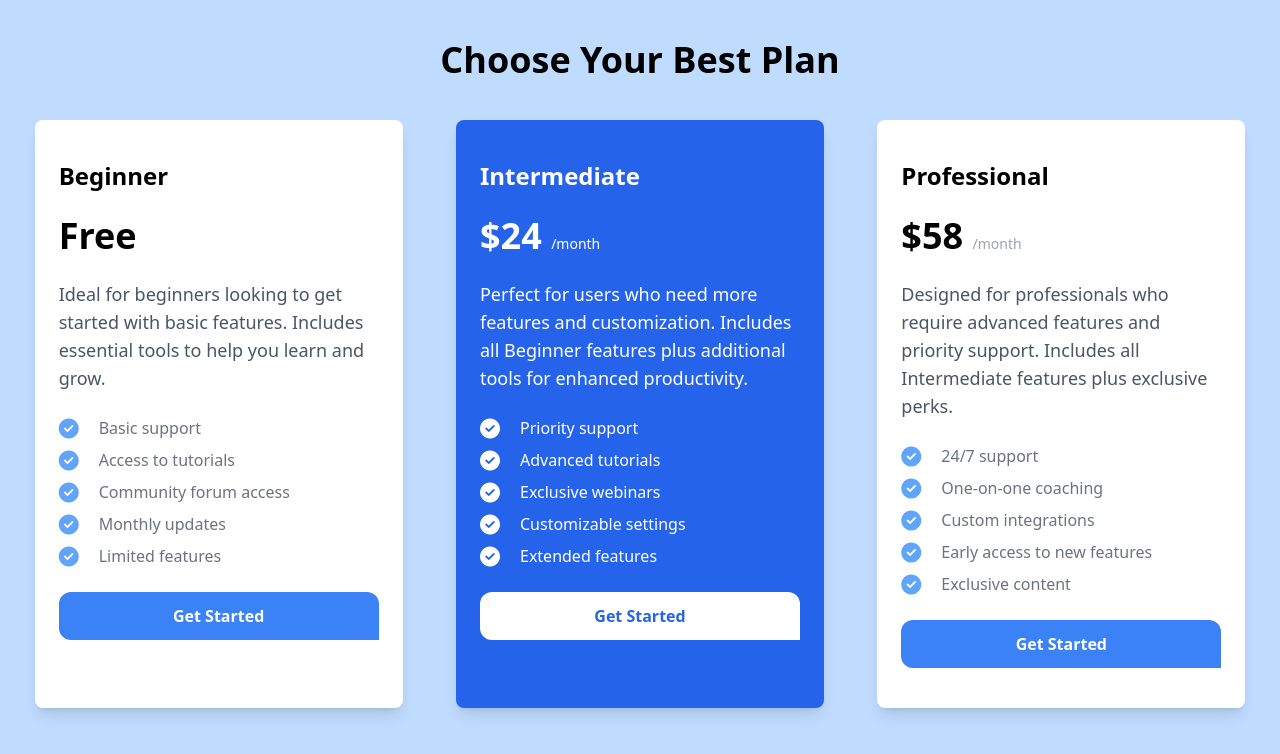
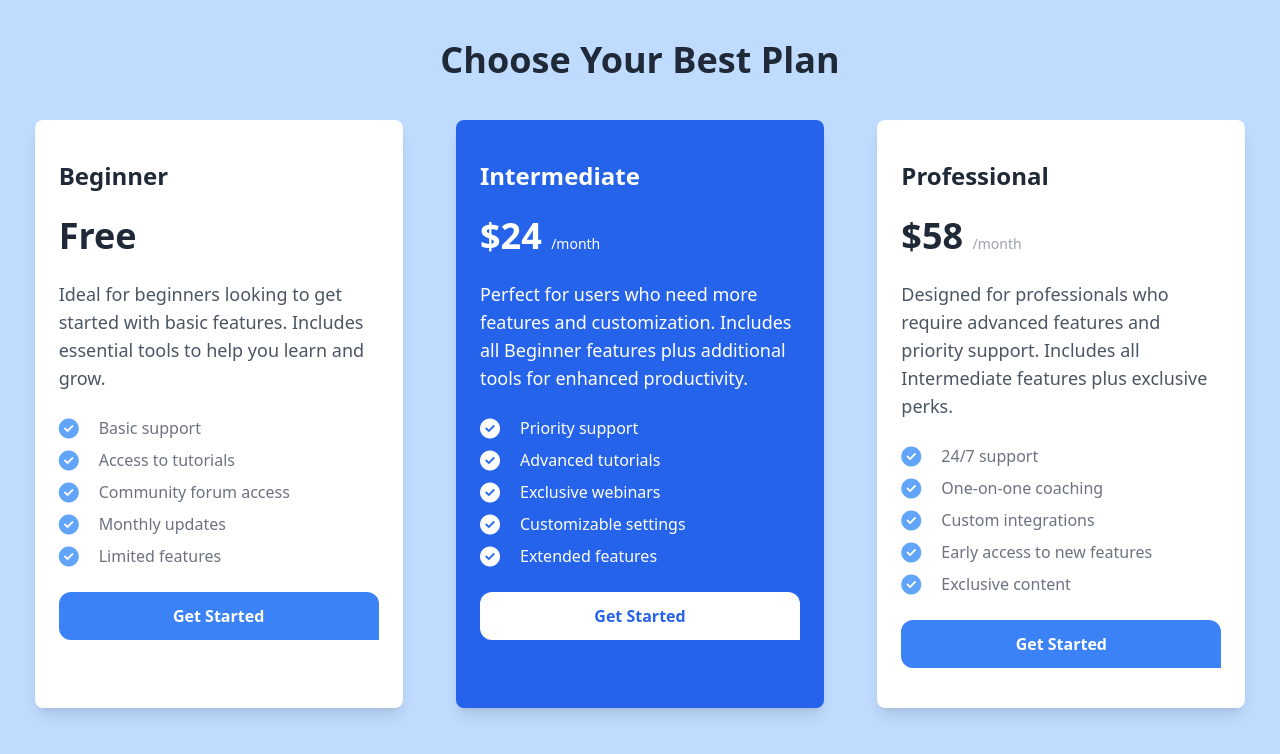
Before and after one commit to thenameisshuvo/Pricing-Table-, a plain HTML site: page index.html in a window 1280 px wide. Drawn offline with nearby package versions, Linux system fonts and the light colour scheme.

Commit message:
updated some css

```diff
--- a/index.html
+++ b/index.html
@@ -18,7 +18,7 @@
     <!-- Main Container -->
     <section>
       <div class="container px-5 py-10 mx-auto max-w-7xl">
-        <h1 class="mb-10 text-4xl font-bold text-center">
+        <h1 class="mb-10 text-4xl font-bold text-center text-gray-800">
           Choose Your Best Plan
         </h1>
         <!-- Pricing Tables -->
@@ -27,10 +27,10 @@
         >
           <!-- Table 1 -->
           <div
-            class="flex flex-col max-w-sm px-6 py-10 space-y-6 bg-white rounded-lg shadow-lg"
+            class="flex flex-col max-w-sm px-6 py-10 space-y-6 bg-white rounded-lg shadow-lg transition-transform transform hover:scale-105 hover:shadow-xl"
           >
-            <h3 class="text-2xl font-bold">Beginner</h3>
-            <h1 class="text-4xl font-bold">Free</h1>
+            <h3 class="text-2xl font-bold text-gray-800">Beginner</h3>
+            <h1 class="text-4xl font-bold text-gray-800">Free</h1>
             <p class="max-w-xs text-lg font-light text-gray-600">
               Ideal for beginners looking to get started with basic features. Includes essential tools to help you learn and grow.
             </p>
@@ -58,14 +58,14 @@
               </div>
             </div>
             <button
-              class="px-6 py-3 font-bold text-white bg-blue-500 rounded-br-none rounded-xl"
+              class="px-6 py-3 font-bold text-white bg-blue-500 rounded-br-none rounded-xl transition-transform transform hover:scale-105"
             >
               Get Started
             </button>
           </div>
           <!-- Table 2 -->
           <div
-            class="flex flex-col px-6 py-10 space-y-6 text-white bg-blue-600 rounded-lg shadow-lg"
+            class="flex flex-col px-6 py-10 space-y-6 text-white bg-blue-600 rounded-lg shadow-lg transition-transform transform hover:scale-105 hover:shadow-xl"
           >
             <h3 class="text-2xl font-bold">Intermediate</h3>
             <h1 class="text-4xl font-bold">
@@ -98,17 +98,17 @@
               </div>
             </div>
             <button
-              class="px-6 py-3 font-bold text-blue-600 bg-white rounded-br-none rounded-xl"
+              class="px-6 py-3 font-bold text-blue-600 bg-white rounded-br-none rounded-xl transition-transform transform hover:scale-105"
             >
               Get Started
             </button>
           </div>
           <!-- Table 3 -->
           <div
-            class="flex flex-col px-6 py-10 space-y-6 bg-white rounded-lg shadow-lg"
+            class="flex flex-col px-6 py-10 space-y-6 bg-white rounded-lg shadow-lg transition-transform transform hover:scale-105 hover:shadow-xl"
           >
-            <h3 class="text-2xl font-bold">Professional</h3>
-            <h1 class="text-4xl font-bold">
+            <h3 class="text-2xl font-bold text-gray-800">Professional</h3>
+            <h1 class="text-4xl font-bold text-gray-800">
               $58 <span class="text-sm font-normal text-gray-400">/month</span>
             </h1>
             <p class="max-w-xs text-lg font-light text-gray-600">
@@ -138,7 +138,7 @@
               </div>
             </div>
             <button
-              class="px-6 py-3 font-bold text-white bg-blue-500 rounded-br-none rounded-xl"
+              class="px-6 py-3 font-bold text-white bg-blue-500 rounded-br-none rounded-xl transition-transform transform hover:scale-105"
             >
               Get Started
             </button>
```
